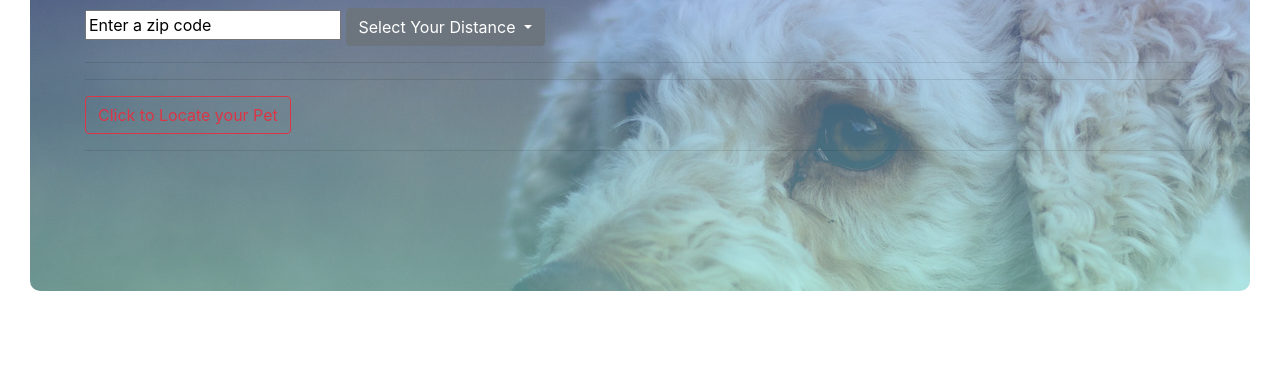
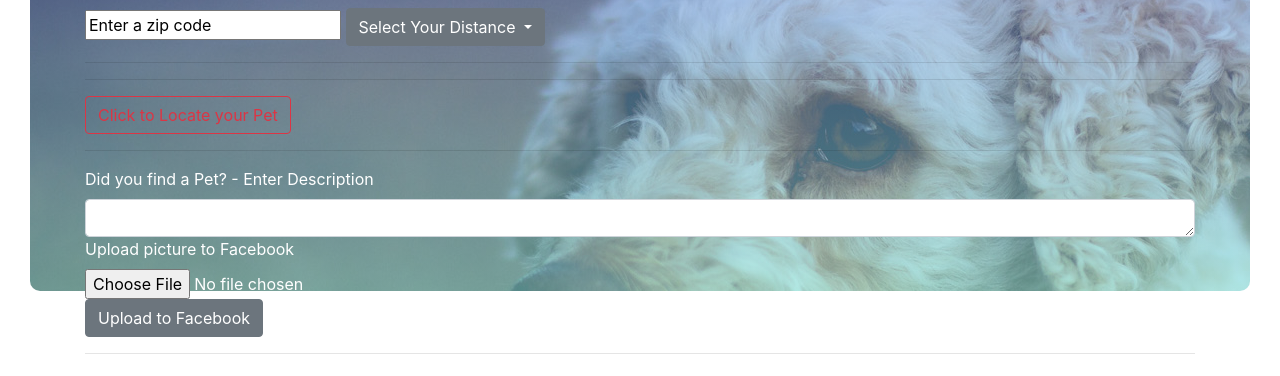
Before and after one commit to labiosj/LostNfoundPet, a plain HTML site: page index.html in a window 1280 px wide. Shown: the part 264-640 px from the top of the page. Drawn offline with nearby package versions, Linux system fonts and the light colour scheme; files whose address does not match are found by name.

Commit message:
changes to facebook

```diff
--- a/index.html
+++ b/index.html
@@ -44,6 +44,22 @@
     <hr>
     <!----Making a criteria selection grid-->
 
+   <!--- Area for facebook upload-->
+   <!-- Upload picture to facebook-->
+   <form>
+    <div class="form-group">
+      <label for="exampleFormControlTextarea1">Did you find a Pet? - Enter Description</label>
+      <textarea class="form-control" id="exampleFormControlTextarea1" rows="1"></textarea>
+      <label for="facebook-upload">Upload picture to Facebook</label>
+      <input type="file" class="form-control-file" id="facebook-file">
+      <button class="btn btn-secondary" type="button" id="uploadButton" aria-haspopup="true" aria-expanded="false">
+          Upload to Facebook
+        </button>
+    </div>
+  </form>
+   <hr>
+   <!----Making a criteria selection grid-->
+
 
   </div>
 </div>
```
